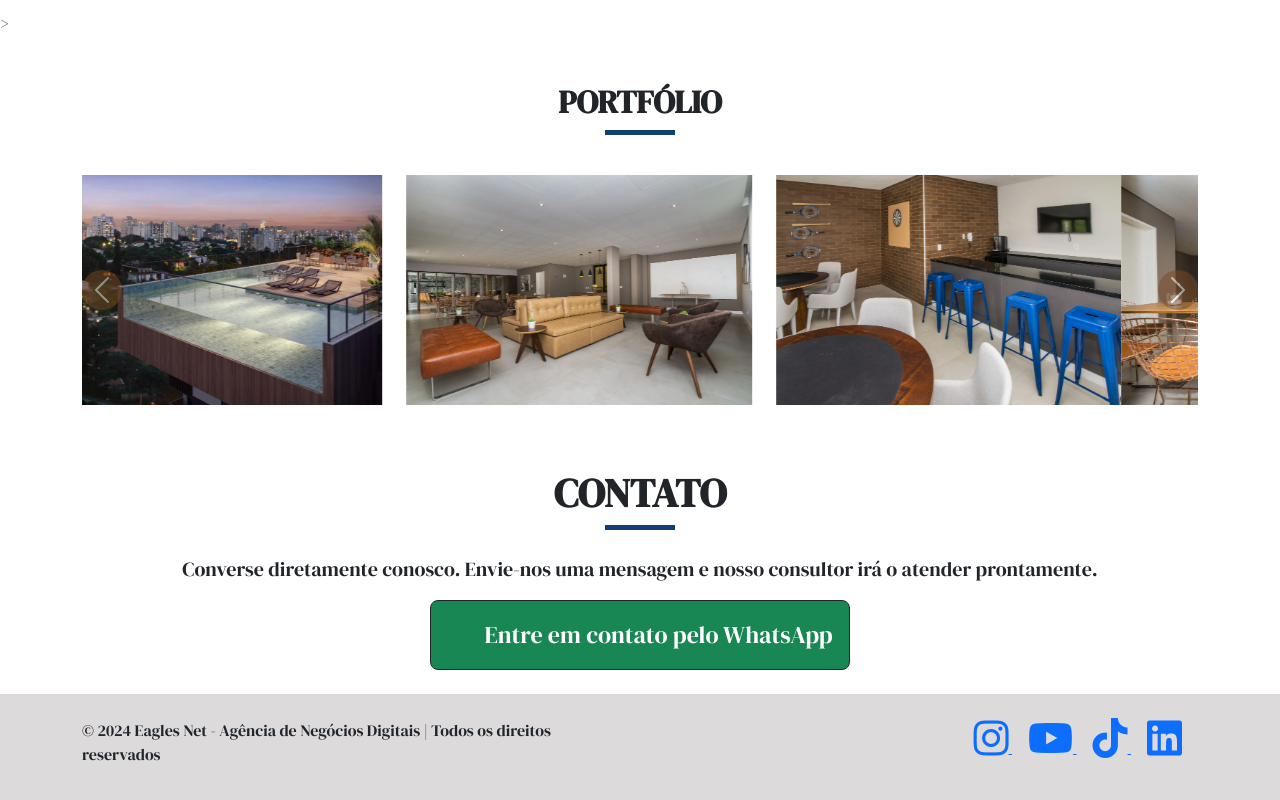
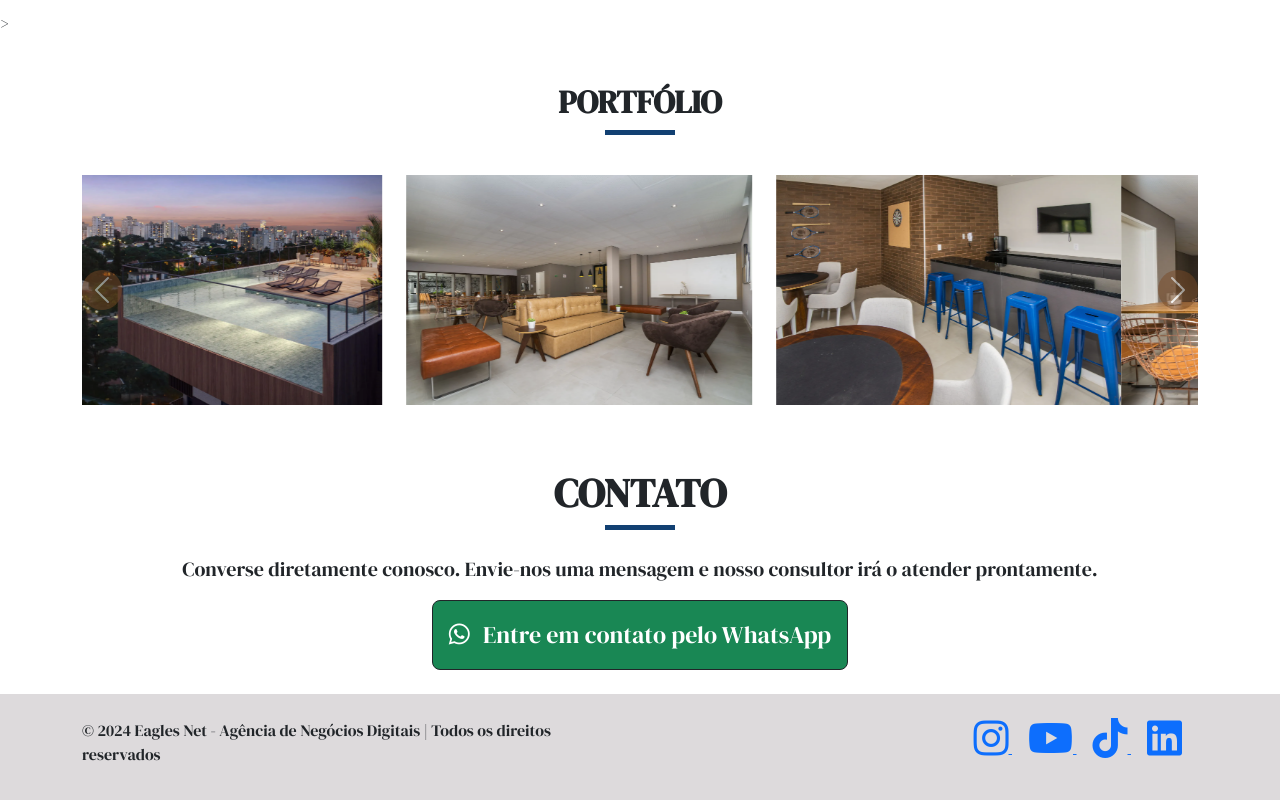
Before and after one commit to Alves77/imoveis-lp, a plain HTML site: page index.html in a window 1280 px wide. Shown: the part 1104-1904 px from the top of the page. Drawn offline with nearby package versions, Linux system fonts and the light colour scheme.

Commit message:
Commit final

```diff
--- a/index.html
+++ b/index.html
@@ -177,7 +177,7 @@
         <div class="fs-5 p-4 text-center">
             <p>Converse diretamente conosco. Envie-nos uma mensagem e nosso consultor irá o atender prontamente. </p>
             <a class="btn fs-4 p-3 btn-success btn-lg border-dark" href="https://wa.me/5511945304553" role="button">
-                <i class="fa fa-whatsapp me-2" aria-hidden="true"></i> Entre em contato pelo WhatsApp
+                <i class="fab fa-whatsapp me-2" aria-hidden="true"></i> Entre em contato pelo WhatsApp
             </a>
 
 
```
